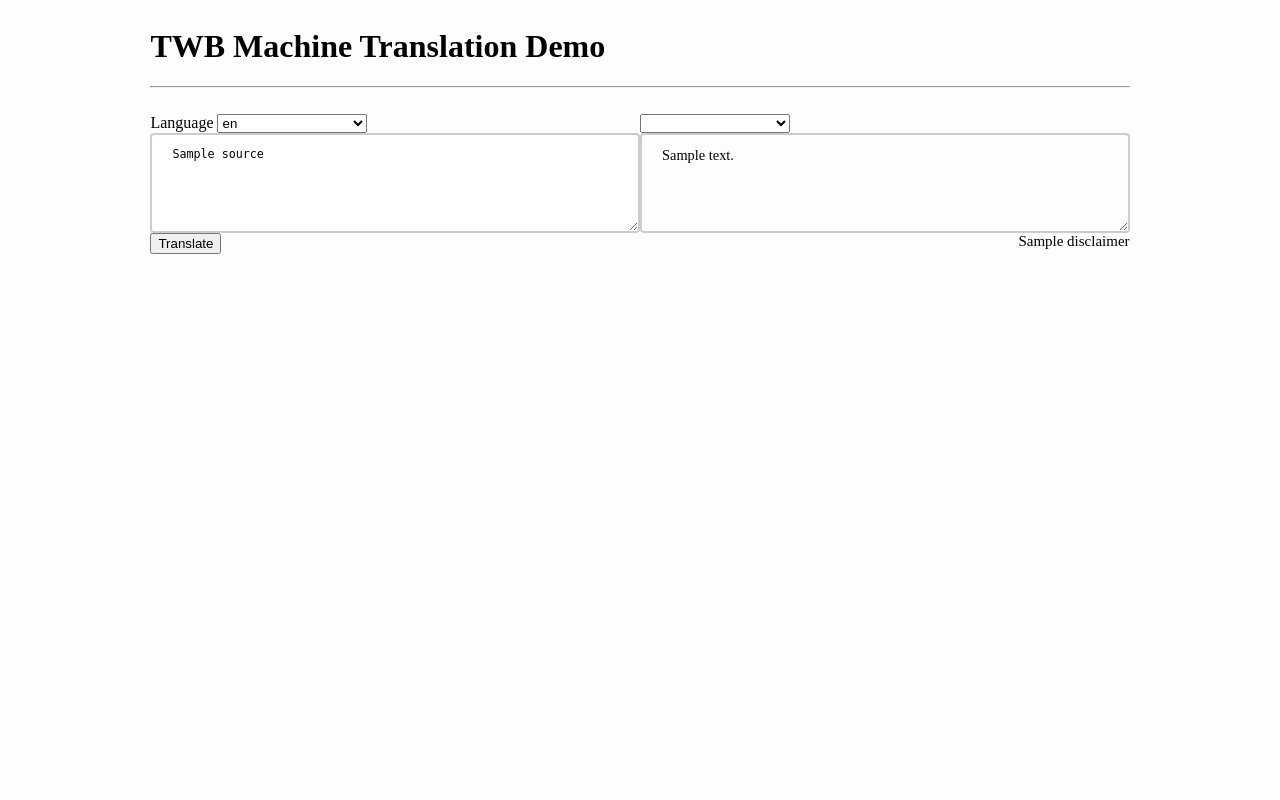
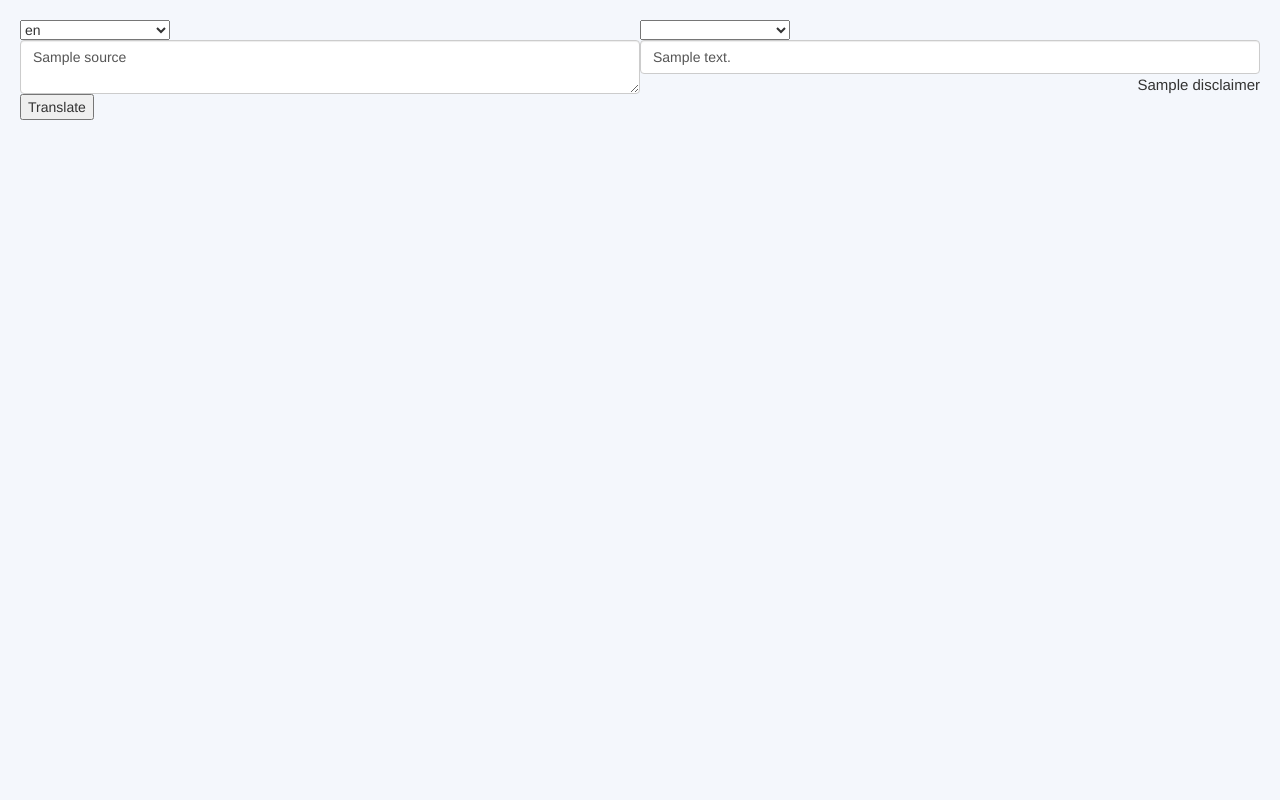
Before and after one commit to translatorswb/MT-demo, a FastAPI app: template templates/translate2.html in a window 1280 px wide. Run offline with FastAPI, Linux system fonts and the light colour scheme; the template is opened without the code that fills it: most values are stand-ins (such as "Sample title", 1, 10 or a date in 2020); lists and menus that the app fills with data are empty; parts of the project's set-up code (start-up, migrations or seed data) failed here and were passed over; some libraries are stand-ins or nearby versions.

Commit message:
portal looks

```diff
--- a/app/gui/translateGUI.py
+++ b/app/gui/translateGUI.py
@@ -20,8 +20,6 @@
     translate_url = MT_API_URL
     api_languages = {}
     api_models = {}
-
-    print(translate_url)
 
     try:
         r = httpx.get(translate_url)
@@ -49,7 +47,6 @@
 @app.get("/")
 def form_get(request: Request):
     api_languages, api_models = get_language_info()
-    print(api_models)
 
     if INIT_SRC and INIT_SRC in api_models and INIT_TGT and INIT_TGT in api_models[INIT_SRC]:
         src_select = INIT_SRC
--- a/templates/translate2.html
+++ b/templates/translate2.html
@@ -1,5 +1,9 @@
 <html>
 <head>
+
+<link rel="stylesheet" href="https://maxcdn.bootstrapcdn.com/bootstrap/3.3.5/css/bootstrap.min.css" integrity="sha512-dTfge/zgoMYpP7QbHy4gWMEGsbsdZeCXz7irItjcC3sPUFtf0kuFbDz/ixG7ArTxmDjLXDmezHubeNikyKGVyQ==" crossorigin="anonymous">
+
+<meta name="viewport" content="width=device-width, initial-scale=1.0">
 
 <style>
 .flask-pagedown-input {
@@ -14,8 +18,8 @@
   padding: 20px;
 }
 .content {
-  max-width: 80%;
-  margin: auto;
+  max-width: 100%;
+  margin: 5px;
 }
 .textarea {
   width: 100%;
@@ -37,29 +41,24 @@
 }
 
 </style>
-<title>TWB MT</title>
+<title>Gamayun Demo</title>
 <script src="//code.jquery.com/jquery-1.11.3.min.js"></script>
 </head>
-<body>
-    <div class="content">
-        <h1 background-color: #FCFCFC;>TWB Machine Translation Demo</h1>
-        <hr>
-
-        <br>
+<body style="background-color:#F4F7FC;">
+    <div class="form-group">
         <form id="myForm" method="POST">
           <div style="width: 100%; display: table;">
               <div style="display: table-row">
                   <div style="width: 50%; display: table-cell;">
-                    <label>Language</label>
                     <select id="srcbox" name="src" style="width:150px;">
                        {% for key, value in api_models.items() %}
                           <option value={{key}} {% if src == key %} selected {% endif %} >{{ api_languages[key] }}</option>
                        {% endfor %}
                     </select>
                     <br>
-                    <textarea class="textarea" name="message" maxlength="{{ maxlength }}" wrap="soft">{{ source }}</textarea>
+                    <textarea class="form-control" name="message" maxlength="{{ maxlength }}" wrap="soft">{{ source }}</textarea>
                     <input type="submit" value="Translate">
-                  </div>
+                  </div><br>
                   <div style="width: 50%; display: table-cell;">
                     <select id="tgtbox" name="tgt" style="width:150px;">
                       {% if src in api_models %}
@@ -69,7 +68,7 @@
                       {% endif %}
                     </select>
                     <br>
-                    <div class="textarea" rows="10" cols="60" style="overflow:scroll;">{{ text1 }}</div>
+                    <div class="form-control" rows="10" cols="60" style="overflow:scroll;">{{ text1 }}</div>
                     <div class="disclaimer">
                       {{ disclaimer }}
                     </div>
```
